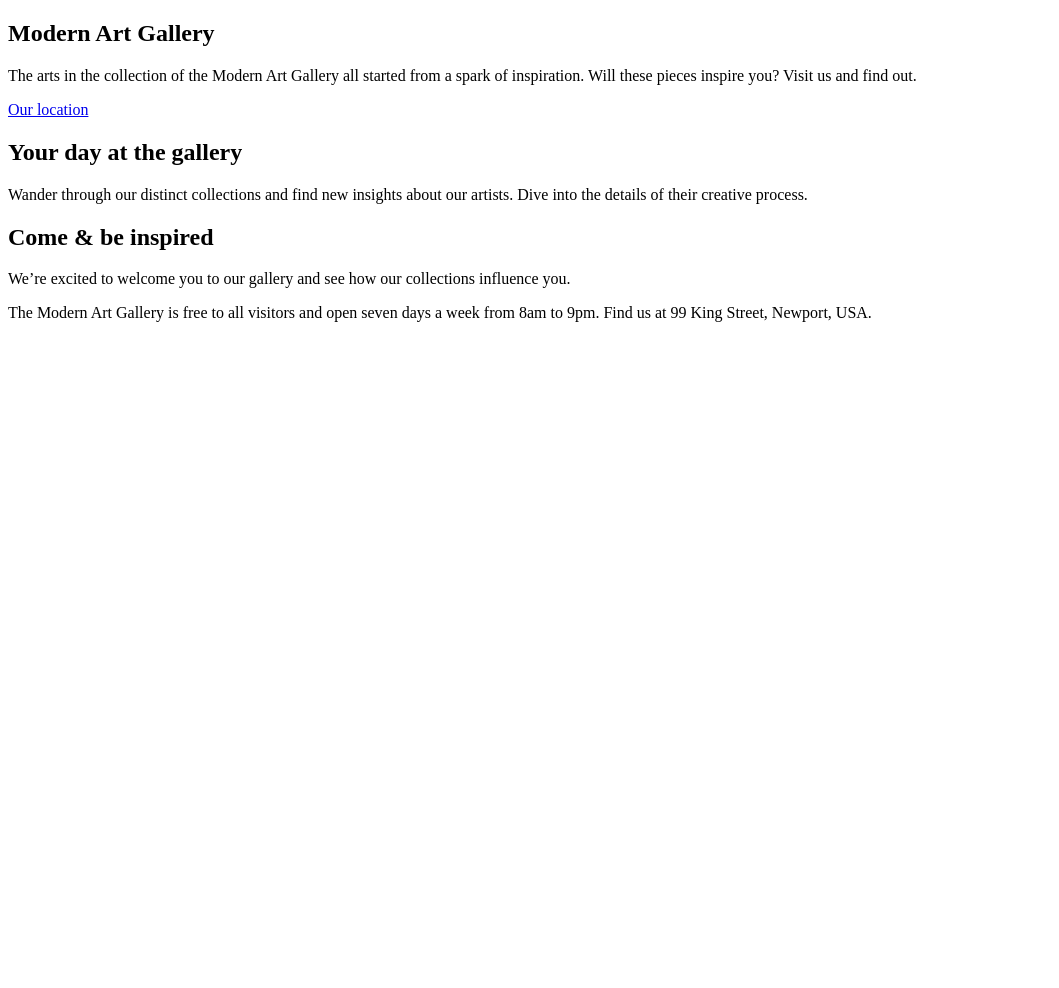
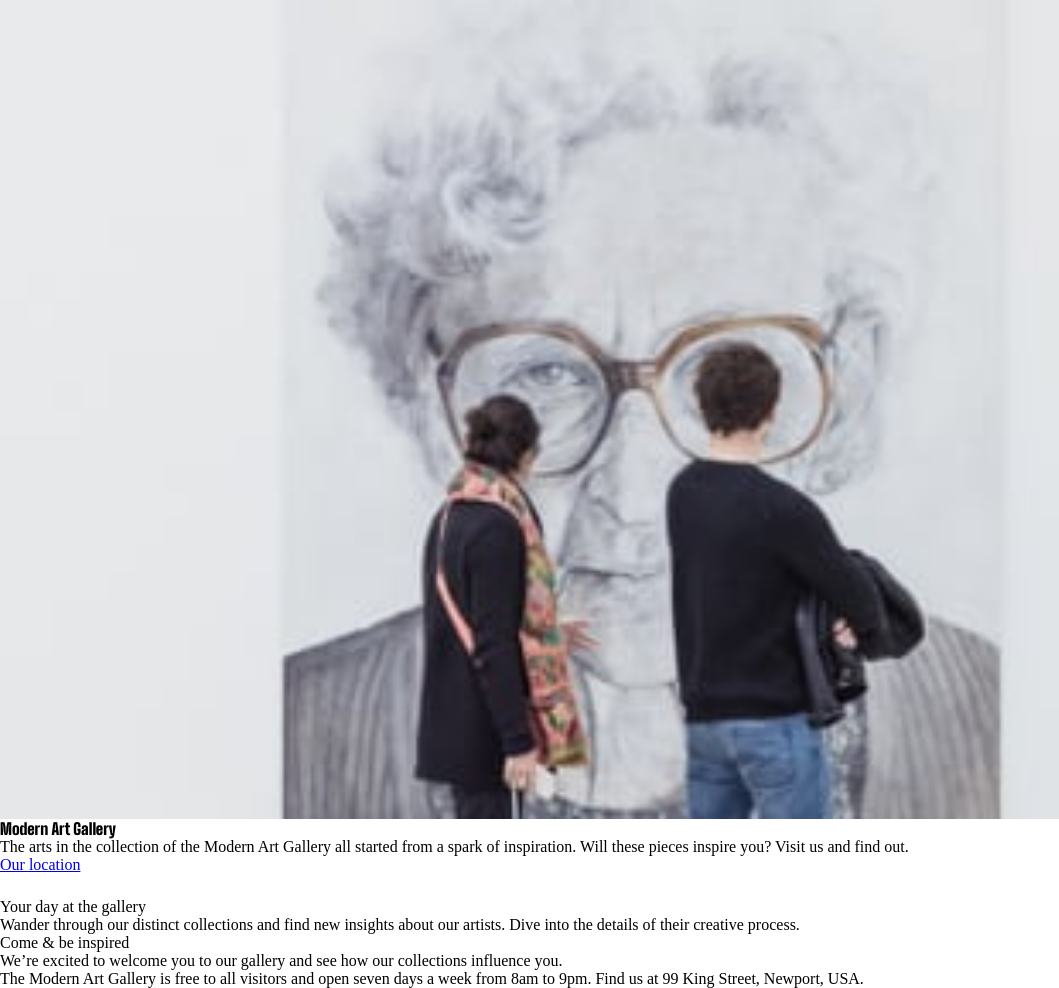
Before and after one commit to sircarloschaves/art-gallery-website, a plain HTML site: page index.html in a window 1280 px wide. Shown: the whole page, without its empty margins (0-1059 px from the left). Before the commit the page ends 800 px from the top, so only its background shows below. Drawn offline with Linux system fonts and the light colour scheme.

Commit message:
default style

```diff
--- a/index.html
+++ b/index.html
@@ -12,6 +12,8 @@
 <body>
   <main>
     <section class="hero-section">
+      <img class="hero-img" src="assets/mobile/image-hero.jpg" alt="">
+
       <h1 class="hero-title">Modern Art Gallery</h1>
 
       <p class="text">
@@ -20,7 +22,11 @@
         us and find out.
       </p>
 
-      <a href="#" class="cta-btn">Our location</a>
+      <div class="cta-btn">
+        <a href="#" class="btn-1">Our location</a>
+
+        <img src="assets/icon-arrow-right.svg" alt="" class="arrow-right">
+      </div>
     </section>
 
 
--- a/style.css
+++ b/style.css
@@ -0,0 +1,98 @@
+@import url('https://fonts.googleapis.com/css2?family=Big+Shoulders+Display:wght@900&family=Outfit:wght@300&display=swap');
+
+:root {
+  /* Font Family */
+  --ff-heading: 'Big Shoulders Display', sans-serif;
+  --ff-body: 'Outfit', sans-serif;
+
+  /* Font Weight */
+  --fw-300: 300;
+  --fw-900: 900;
+
+  /* Font Size */
+  --fs-heading-1: 3.75rem;
+  --fs-heading-2: 3.125rem;
+  --fs-subtitle-1: 3.125rem;
+  --fs-body-m: 1.125rem;
+  --fs-body-s: 1rem;
+
+  /* Line Height */
+  --lh-heading-1: 3.4375rem;
+  --lh-heading-2: 2.8125rem;
+  --lh-subtitle-1: 2.8125rem;
+  --lh-body-m: 1.75rem;
+  --lh-body-s: 1.625rem;
+
+  /* Colors */
+  --clr-gold: hsl(24, 56%, 63%);
+  --clr-almostblack: hsl(0, 0%, 8%);
+  --clr-darkgrey: hsl(0, 0%, 27%);
+  --clr-white: hsl(0, 0%, 100%);
+}
+
+*,
+*::before,
+*::after {
+  margin: 0;
+  padding: 0;
+  box-sizing: border-box;
+  font: inherit;
+}
+
+ul,
+ol {
+  list-style: none;
+}
+
+img,
+picture,
+svg {
+  max-width: 100%;
+  display: block;
+}
+
+.hero-img {
+  width: 100%;
+  height: auto;
+}
+
+.hero-title {
+  font-family: var(--ff-heading);
+  font-size: var(--fs);
+}
+
+@media screen and (min-width: 767px) {
+  :root {
+    /* Font Size */
+    --fs-heading-1: 4.375rem;
+    --fs-heading-2: 3.4375rem;
+    --fs-subtitle-1: 3.125rem;
+    --fs-body-m: 1.125rem;
+    --fs-body-s: 1rem;
+
+    /* Line Height */
+    --lh-heading-1: 3.4375rem;
+    --lh-heading-2: 2.8125rem;
+    --lh-subtitle-1: 2.8125rem;
+    --lh-body-m: 1.75rem;
+    --lh-body-s: 1.625rem;
+  }
+}
+
+@media screen and (min-width: 1439px) {
+  :root {
+    /* Font Size */
+    --fs-heading-1: 6rem;
+    --fs-heading-2: 4.375rem;
+    --fs-subtitle-1: 3.75rem;
+    --fs-body-m: 1.375rem;
+    --fs-body-s: 1.125rem;
+
+    /* Line Height */
+    --lh-heading-1: 5.5rem;
+    --lh-heading-2: 4.375rem;
+    --lh-subtitle-1: 3.75rem;
+    --lh-body-m: 2rem;
+    --lh-body-s: 1.75rem;
+  }
+}
```
